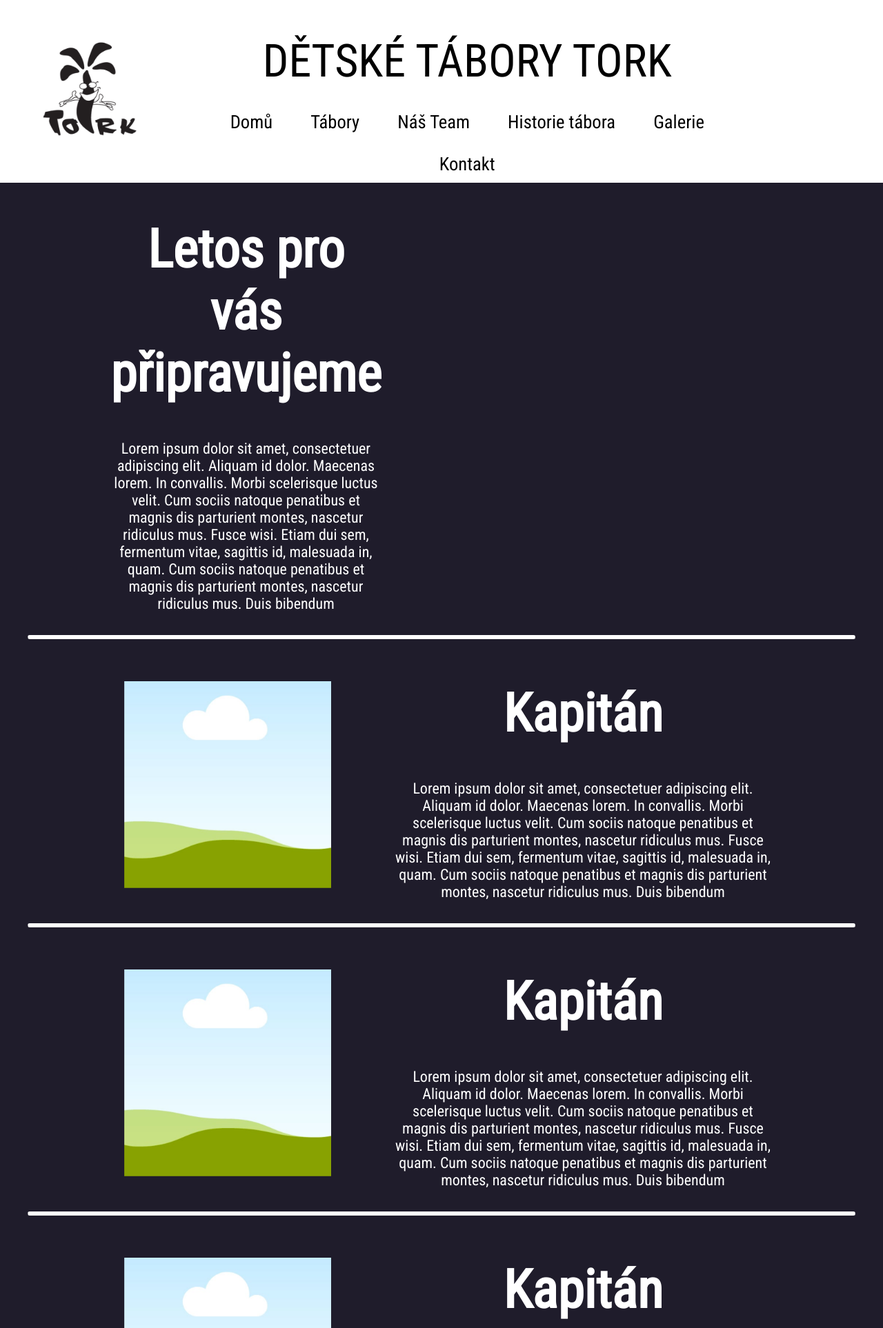
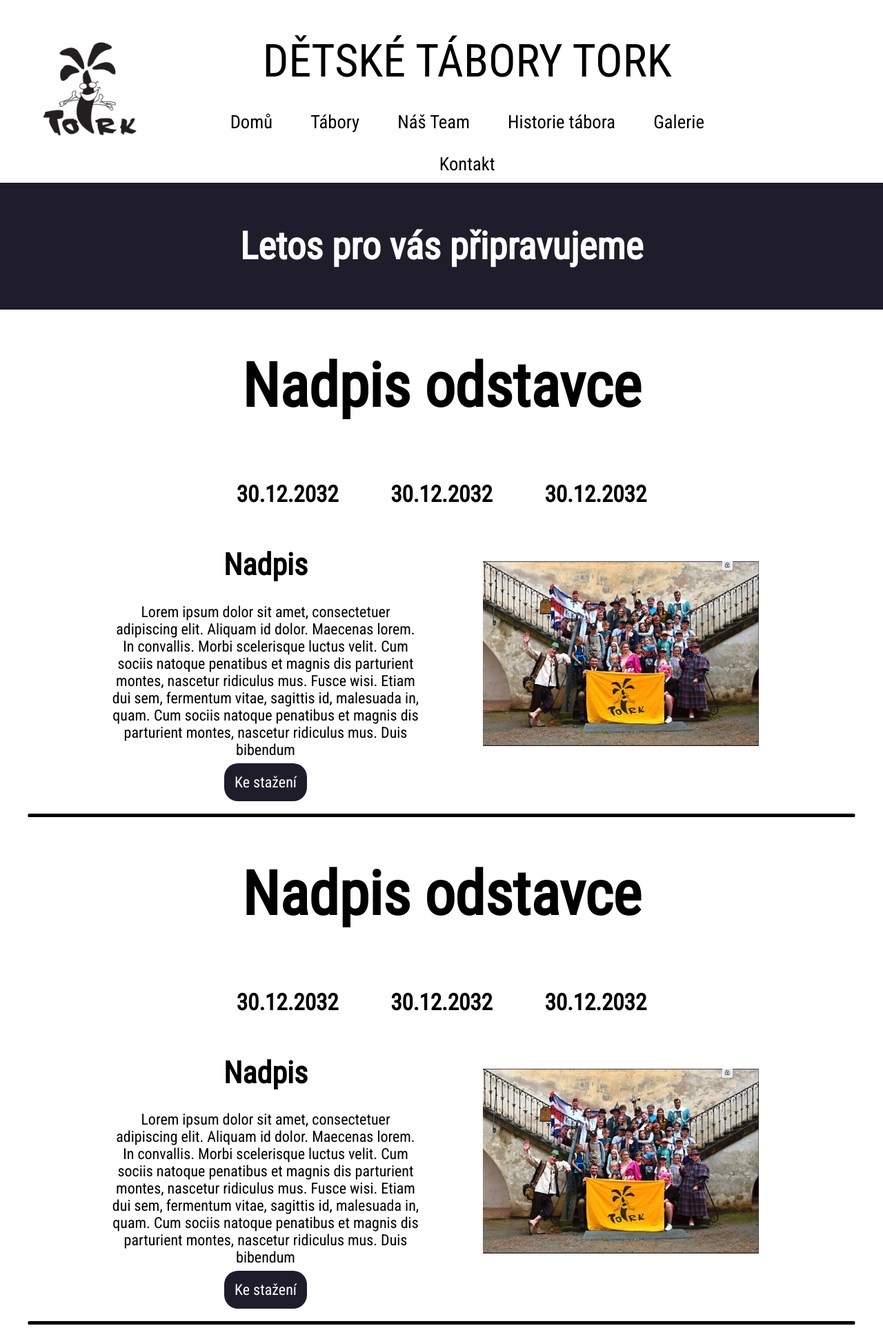
Before and after one commit to RadimHruska/zikmund, a PHP site: page /pripravujeme.php in a window 1280 px wide. Shown: the top 1926 px of the page at 69% size. Run offline with PHP 8.4, Linux system fonts and the light colour scheme.

Commit message:
pripravujeme done

```diff
--- a/pripravujeme.php
+++ b/pripravujeme.php
@@ -15,71 +15,79 @@
 
 
 <div id="obsahTeam">
-<div class="container">
+    <div class="containerCenter">
+        <div>
+            <h1 class="velkyText">Letos pro vás připravujeme</h1>
+        </div>
+
+    </div>
+</div>
+<div class="obsahWhite">
+  <h1 style="font-size: 4em; text-align: center;"> <b> Nadpis odstavce </b></h1>
+    <div class="containerWhitePl">
+
+        <h2>30.12.2032</h2>
+        <h2>30.12.2032</h2>
+        <h2>30.12.2032</h2>
+    </div>
+    <div class="containerBlck">
+
     <div>
-        <h1 class="velkyText">Letos pro vás připravujeme</h1>
+        <h1>Nadpis</h1>
         <p>Lorem ipsum dolor sit amet, consectetuer adipiscing elit. Aliquam id dolor. Maecenas lorem. In convallis.
              Morbi scelerisque luctus velit. Cum sociis natoque penatibus et magnis dis parturient montes, nascetur ridiculus mus.
               Fusce wisi. Etiam dui sem, fermentum vitae, sagittis id, malesuada in, quam. Cum sociis natoque penatibus et magnis dis parturient montes,
                nascetur ridiculus mus. Duis bibendum</p>
-
+        <p class="zvP">
+               <a href="#" >Ke stažení</a>
+               </p>
     </div>
-
+    <img src="pic/pic1.png" width="400px" style="margin:20px; margin-top: 50px;" class="ZvPc">
 </div>
 <hr>
-<div class="container">
-    <img src="pic/team.png" width="300px" style="margin:20px; margin-top: 50px;" class="ZvPc">
+<h1 style="font-size: 4em; text-align: center;"> <b> Nadpis odstavce </b></h1>
+<div class="containerWhitePl">
+        <h2>30.12.2032</h2>
+        <h2>30.12.2032</h2>
+        <h2>30.12.2032</h2>
+    </div>
+    <div class="containerBlck">
+
     <div>
-        <h1 class="velkyText">Kapitán</h1>
+        <h1>Nadpis</h1>
         <p>Lorem ipsum dolor sit amet, consectetuer adipiscing elit. Aliquam id dolor. Maecenas lorem. In convallis.
              Morbi scelerisque luctus velit. Cum sociis natoque penatibus et magnis dis parturient montes, nascetur ridiculus mus.
               Fusce wisi. Etiam dui sem, fermentum vitae, sagittis id, malesuada in, quam. Cum sociis natoque penatibus et magnis dis parturient montes,
                nascetur ridiculus mus. Duis bibendum</p>
-
+        <p class="zvP">
+               <a href="#" >Ke stažení</a>
+               </p>
     </div>
-
+    <img src="pic/pic1.png" width="400px" style="margin:20px; margin-top: 50px;" class="ZvPc">
 </div>
 <hr>
-<div class="container">
-    <img src="pic/team.png" width="300px" style="margin:20px; margin-top: 50px;" class="ZvPc">
+<h1 style="font-size: 4em; text-align: center;"> <b> Nadpis odstavce </b></h1>
+<div class="containerWhitePl">
+        <h2>30.12.2032</h2>
+        <h2>30.12.2032</h2>
+        <h2>30.12.2032</h2>
+    </div>
+    <div class="containerBlck">
+
     <div>
-        <h1 class="velkyText">Kapitán</h1>
+        <h1>Nadpis</h1>
         <p>Lorem ipsum dolor sit amet, consectetuer adipiscing elit. Aliquam id dolor. Maecenas lorem. In convallis.
              Morbi scelerisque luctus velit. Cum sociis natoque penatibus et magnis dis parturient montes, nascetur ridiculus mus.
               Fusce wisi. Etiam dui sem, fermentum vitae, sagittis id, malesuada in, quam. Cum sociis natoque penatibus et magnis dis parturient montes,
                nascetur ridiculus mus. Duis bibendum</p>
-
-    </div>
-
-</div>
-<hr>
-<div class="container">
-    <img src="pic/team.png" width="300px" style="margin:20px; margin-top: 50px;" class="ZvPc">
-    <div>
-        <h1 class="velkyText">Kapitán</h1>
-        <p>Lorem ipsum dolor sit amet, consectetuer adipiscing elit. Aliquam id dolor. Maecenas lorem. In convallis.
-             Morbi scelerisque luctus velit. Cum sociis natoque penatibus et magnis dis parturient montes, nascetur ridiculus mus.
-              Fusce wisi. Etiam dui sem, fermentum vitae, sagittis id, malesuada in, quam. Cum sociis natoque penatibus et magnis dis parturient montes,
-               nascetur ridiculus mus. Duis bibendum</p>
-
-    </div>
-
-</div>
-<hr>
-<div class="container">
-    <img src="pic/team.png" width="300px" style="margin:20px; margin-top: 50px;" class="ZvPc">
-    <div>
-        <h1 class="velkyText">Kapitán</h1>
-        <p>Lorem ipsum dolor sit amet, consectetuer adipiscing elit. Aliquam id dolor. Maecenas lorem. In convallis.
-             Morbi scelerisque luctus velit. Cum sociis natoque penatibus et magnis dis parturient montes, nascetur ridiculus mus.
-              Fusce wisi. Etiam dui sem, fermentum vitae, sagittis id, malesuada in, quam. Cum sociis natoque penatibus et magnis dis parturient montes,
-               nascetur ridiculus mus. Duis bibendum</p>
-
-    </div>
+        <p class="zvP">
+               <a href="#" >Ke stažení</a>
+               </p>
+    </div><img src="pic/pic1.png" width="400px" style="margin:20px; margin-top: 50px;" class="ZvPc">
 
 </div>
 
-    </div>
+</div>
     <?php include("footer.php"); ?>
 </body>
 </html>
--- a/style.css
+++ b/style.css
@@ -23,6 +23,14 @@ hr {
 
   }
 
+  .obsahWhite hr
+  {
+    border-top: 5px solid black;
+    margin-left: 40px;
+    margin-right: 40px;
+    border-radius: 20px;
+  }
+
 .container
 {
     display: grid;
@@ -34,6 +42,36 @@ hr {
     margin: auto;
     text-align: center;
 
+}
+.containerBlck
+{
+    display: grid;
+  grid-template-columns: 2fr 1fr;
+  grid-gap: 70px;
+    max-width: 960px;
+    min-width: 200px;
+    color: black;
+    margin: auto;
+    text-align: center;
+
+}
+
+.containerCenter
+{
+    max-width: 960px;
+    min-width: 200px;
+    color: white;
+    margin-left: auto;
+    margin-right: auto;
+    text-align: center;
+
+}
+
+.containerCenter h1
+{
+    margin-top: 60px;
+    margin-bottom: 60px;
+    font-size: 2.5em;
 }
 .containerFooter
 {
@@ -55,6 +93,18 @@ hr {
     max-width: 600px;
     min-width: 200px;
     color: white;
+    margin: auto;
+    text-align: center;
+
+}
+.containerWhitePl
+{
+    display: grid;
+  grid-template-columns: 1fr 1fr 1fr;
+  grid-gap: 70px;
+    max-width: 600px;
+    min-width: 200px;
+    color: black;
     margin: auto;
     text-align: center;
 
@@ -182,7 +232,15 @@ article
     border-radius: 20px;
     color: #1f1c2b;
 }
-
+.containerBlck a
+{
+    padding: 15px;
+    margin: 20px;
+    text-decoration: none;
+    background-color: #1f1c2b;
+    border-radius: 20px;
+    color: white;
+}
 .zvP:hover
 {
     transition: all 0.5s ease-out;
```
